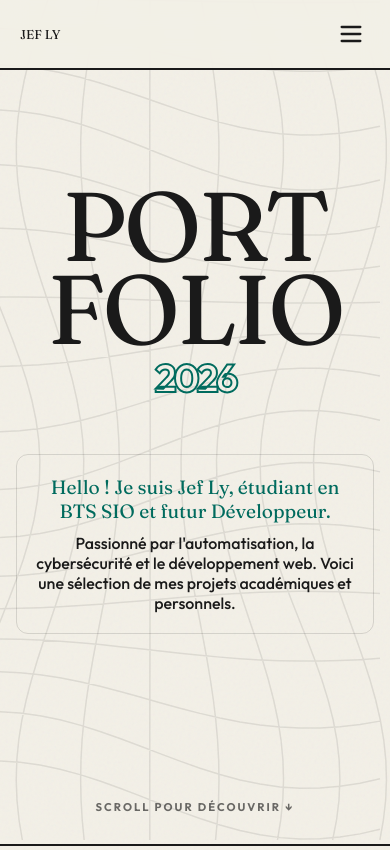
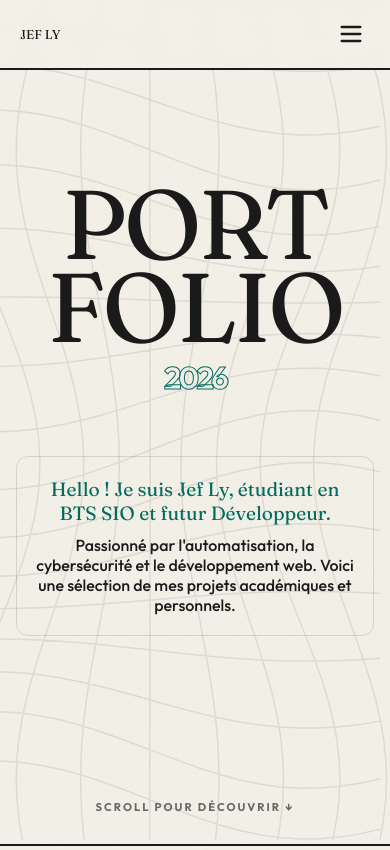
Before and after one commit to Unybudy/mon-portfolio, a PHP site: page / in a window 390 px wide. Shown: the top 850 px of the page. Run offline with PHP 8.4, Linux system fonts and the light colour scheme; some libraries are stand-ins or nearby versions.

Commit message:
fix: corriger affichage mobile du titre 2026 et du menu hamburger
- Ajoute line-height: 1.2 sur .outlined-year en tablette/mobile pour
  éviter que le "6" de 2026 soit coupé par le line-height: 0.85 du h1
- Réduit le text-stroke sur petits écrans (2px → 1.5px → 1px)
- Réduit la taille des liens du menu mobile (2rem → 1.4rem / 1.2rem)
  pour éviter l'effet "CONTACT SOMMAIRE" en énorme

https://claude.ai/code/session_01DF8DUQrULz4sBAoViMK26m

```diff
--- a/style.css
+++ b/style.css
@@ -233,7 +233,7 @@ section.hero {
         flex-direction: column;
         justify-content: center;
         align-items: center;
-        gap: 40px;
+        gap: 30px;
         opacity: 0;
         visibility: hidden;
         pointer-events: none;
@@ -248,7 +248,8 @@ section.hero {
         transform: translateY(0);
     }
     .nav-links a {
-        font-size: 2rem;
+        font-size: 1.4rem;
+        letter-spacing: 2px;
     }
 }
 
@@ -1144,6 +1145,8 @@ section.hero {
         font-size: 10vw;
         transform: none;
         right: auto;
+        line-height: 1.2;
+        -webkit-text-stroke: 1.5px var(--accent-color);
     }
 
     .top-nav {
@@ -1359,8 +1362,17 @@ section.hero {
         display: none;
     }
 
+    .nav-links a {
+        font-size: 1.2rem;
+    }
+
     .huge-title {
         font-size: 25vw;
+    }
+
+    .outlined-year {
+        font-size: 8vw;
+        -webkit-text-stroke: 1px var(--accent-color);
     }
 
     .hero-intro {
```
